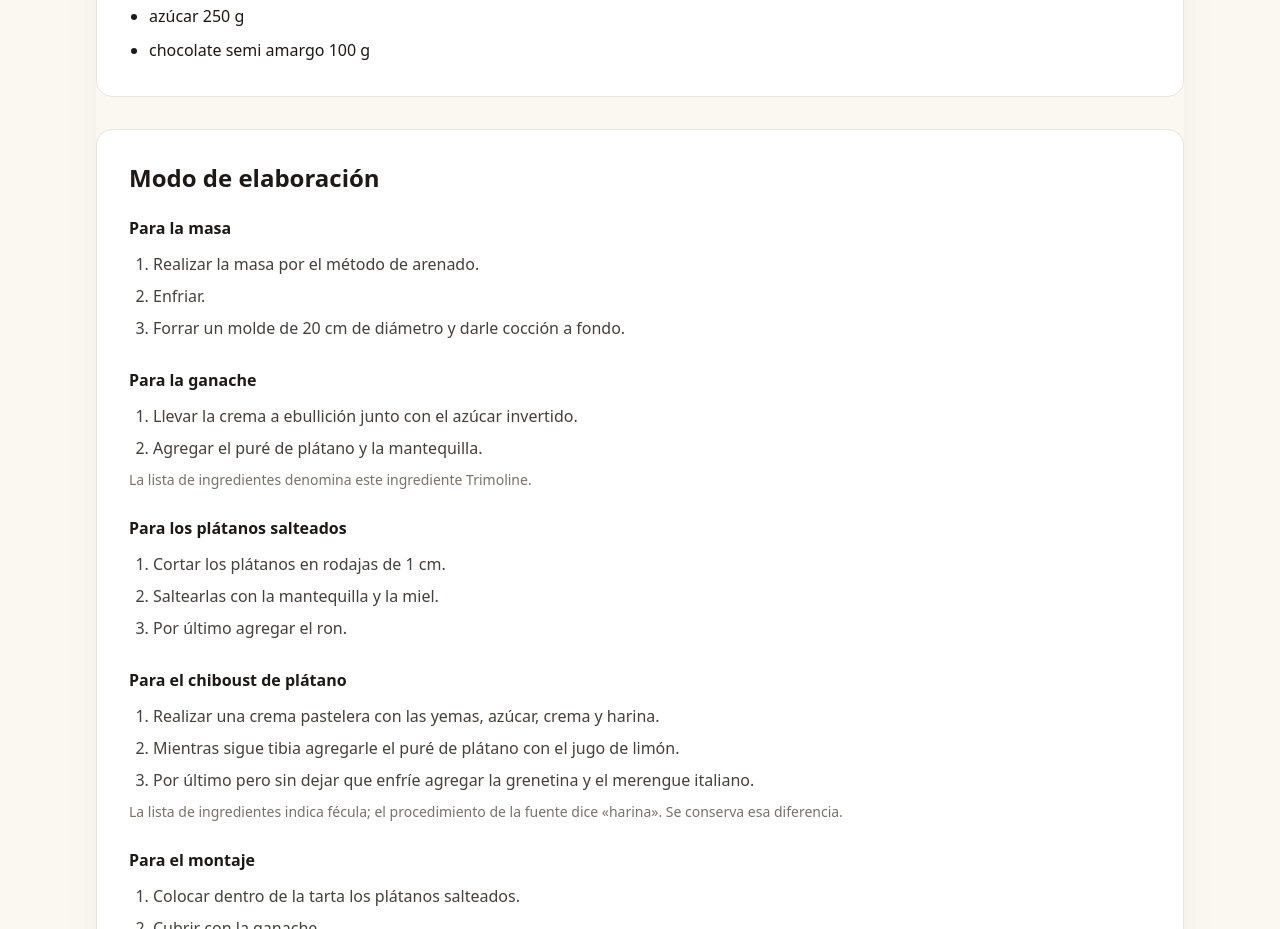
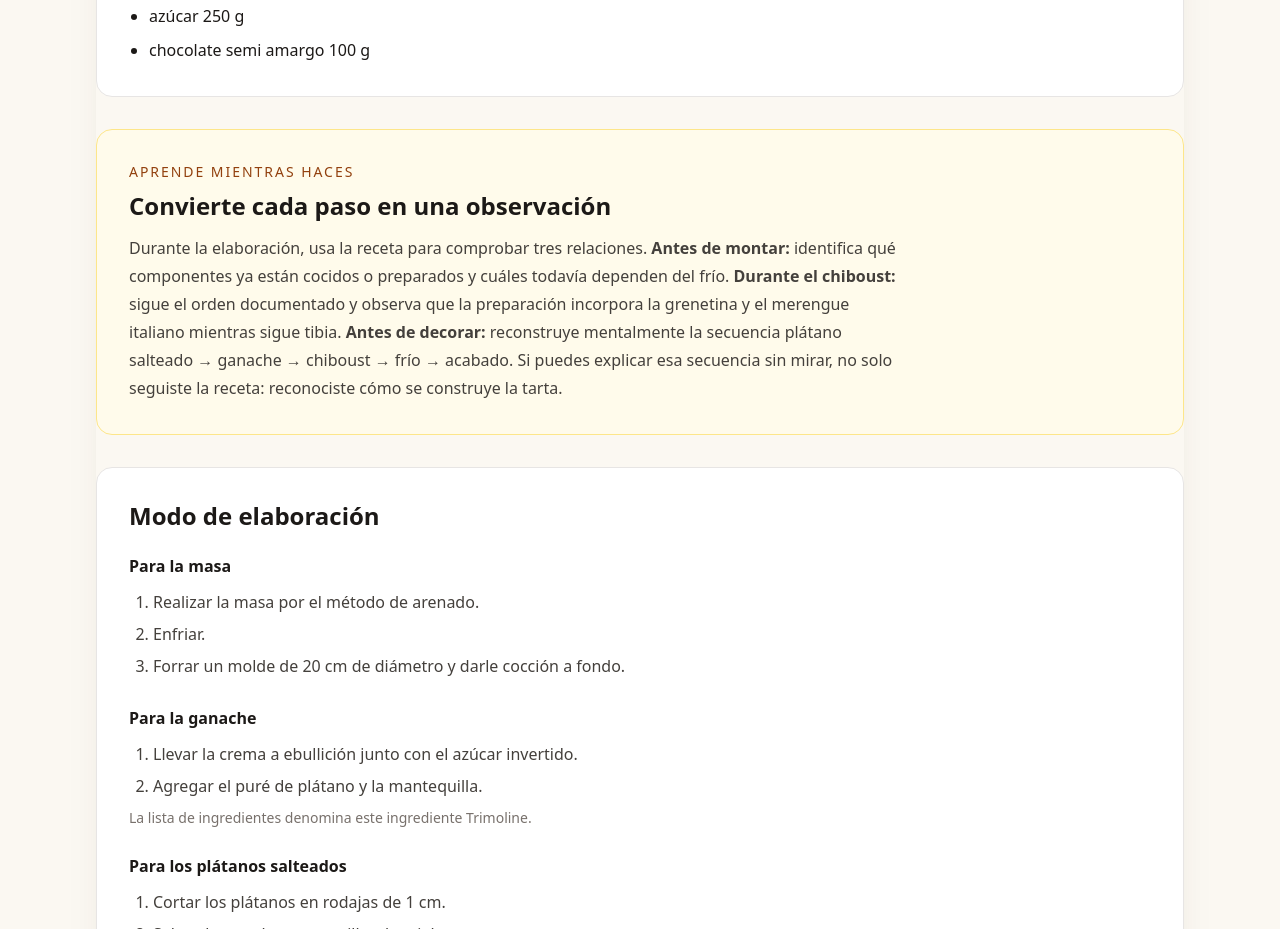
Before and after one commit to Drworm82/CursoPanadero, a Next.js app: page /leccion-tarta-platano in a window 1280 px wide. Shown: the part 1760-2689 px from the top of the page. Built offline with nearby package versions, Linux system fonts and the light colour scheme; no server answers.

Commit message:
Mejorar aprendizaje durante la receta en pages/leccion-tarta-platano.js

```diff
--- a/pages/leccion-tarta-platano.js
+++ b/pages/leccion-tarta-platano.js
@@ -24,6 +24,7 @@ export default function LessonPage() {
             <div><h3 className="font-semibold text-stone-900">Decoración</h3><ul className="mt-3 list-disc space-y-1.5 pl-5 leading-7"><li>Plátano en rodajas 1 pza</li><li>azúcar 250 g</li><li>chocolate semi amargo 100 g</li></ul></div>
           </div>
         </section>
+<section className="rounded-2xl border border-amber-200 bg-amber-50 p-6 sm:p-8"><p className="text-sm font-medium uppercase tracking-[0.14em] text-amber-800">Aprende mientras haces</p><h2 className="mt-2 text-2xl font-semibold text-stone-900">Convierte cada paso en una observación</h2><p className="mt-3 max-w-3xl leading-7 text-stone-700">Durante la elaboración, usa la receta para comprobar tres relaciones. <strong>Antes de montar:</strong> identifica qué componentes ya están cocidos o preparados y cuáles todavía dependen del frío. <strong>Durante el chiboust:</strong> sigue el orden documentado y observa que la preparación incorpora la grenetina y el merengue italiano mientras sigue tibia. <strong>Antes de decorar:</strong> reconstruye mentalmente la secuencia plátano salteado → ganache → chiboust → frío → acabado. Si puedes explicar esa secuencia sin mirar, no solo seguiste la receta: reconociste cómo se construye la tarta.</p></section>
 
         <section className="rounded-2xl border border-stone-200 bg-white p-6 sm:p-8">
           <h2 className="text-2xl font-semibold text-stone-900">Modo de elaboración</h2>
```
